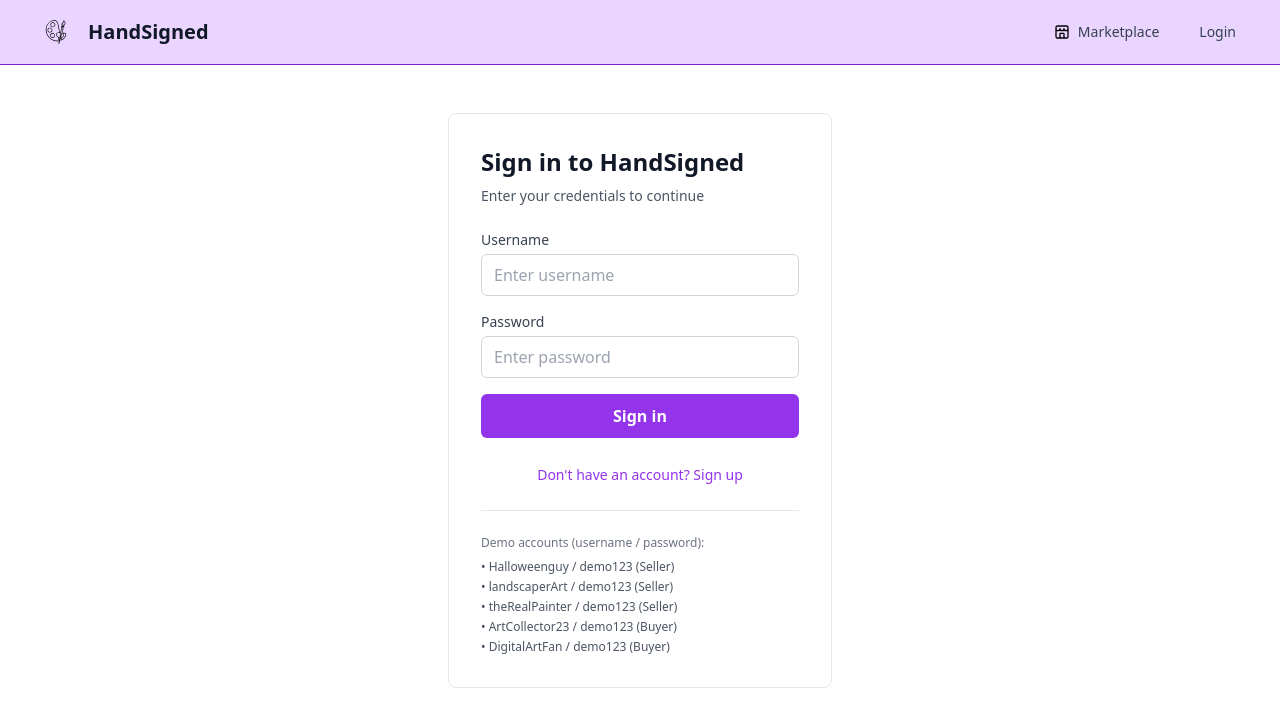
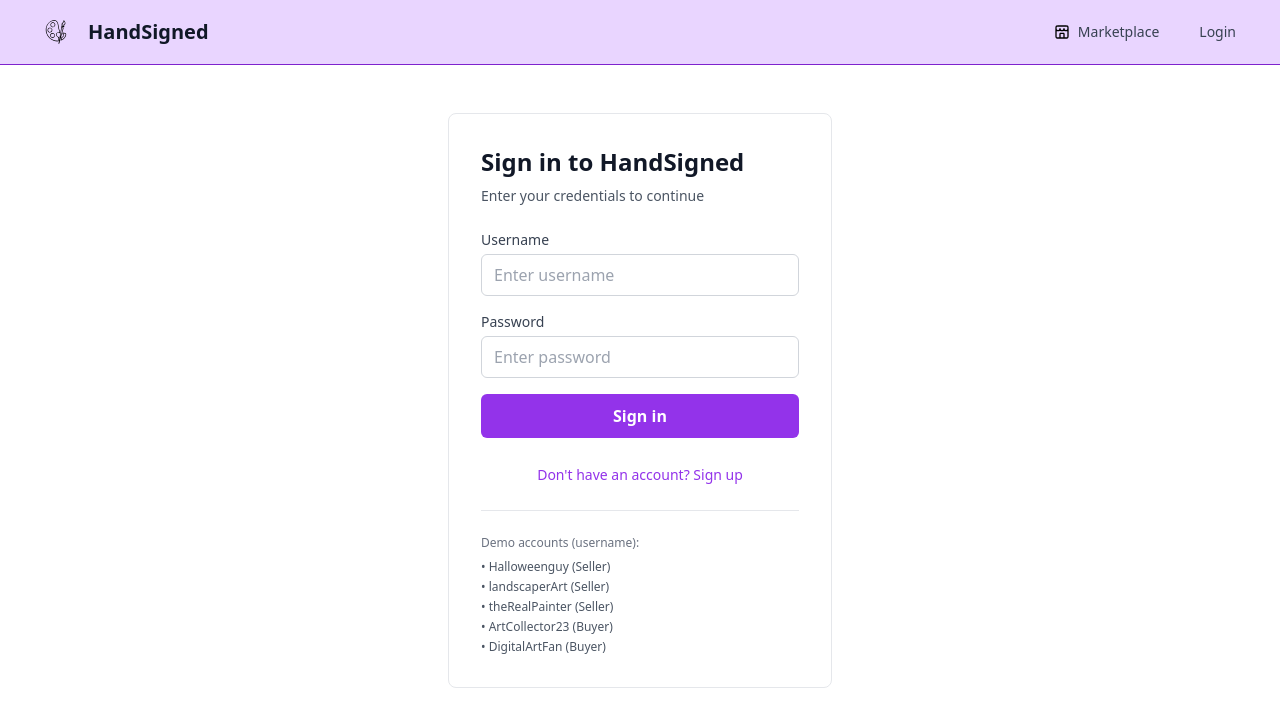
Before and after one commit to kevin-dixon/HandSigned, a React (Create React App) app in the folder handsigned/: page /#/login in a window 1280 px wide. Shown: the top 726 px of the page. Built offline with nearby package versions, Linux system fonts and the light colour scheme; no server answers.

Commit message:
removed password from demo accounts on login display

```diff
--- a/handsigned/src/pages/Login.js
+++ b/handsigned/src/pages/Login.js
@@ -160,13 +160,13 @@ export default function Login() {
 
         {mode === 'login' && (
           <div className="mt-6 pt-6 border-t border-gray-200">
-            <p className="text-xs text-gray-500 mb-2">Demo accounts (username / password):</p>
+            <p className="text-xs text-gray-500 mb-2">Demo accounts (username):</p>
             <div className="text-xs text-gray-600 space-y-1">
-              <div>• <span className="font-medium">Halloweenguy</span> / demo123 (Seller)</div>
-              <div>• <span className="font-medium">landscaperArt</span> / demo123 (Seller)</div>
-              <div>• <span className="font-medium">theRealPainter</span> / demo123 (Seller)</div>
-              <div>• <span className="font-medium">ArtCollector23</span> / demo123 (Buyer)</div>
-              <div>• <span className="font-medium">DigitalArtFan</span> / demo123 (Buyer)</div>
+              <div>• <span className="font-medium">Halloweenguy</span> (Seller)</div>
+              <div>• <span className="font-medium">landscaperArt</span> (Seller)</div>
+              <div>• <span className="font-medium">theRealPainter</span> (Seller)</div>
+              <div>• <span className="font-medium">ArtCollector23</span> (Buyer)</div>
+              <div>• <span className="font-medium">DigitalArtFan</span> (Buyer)</div>
             </div>
           </div>
         )}
```
